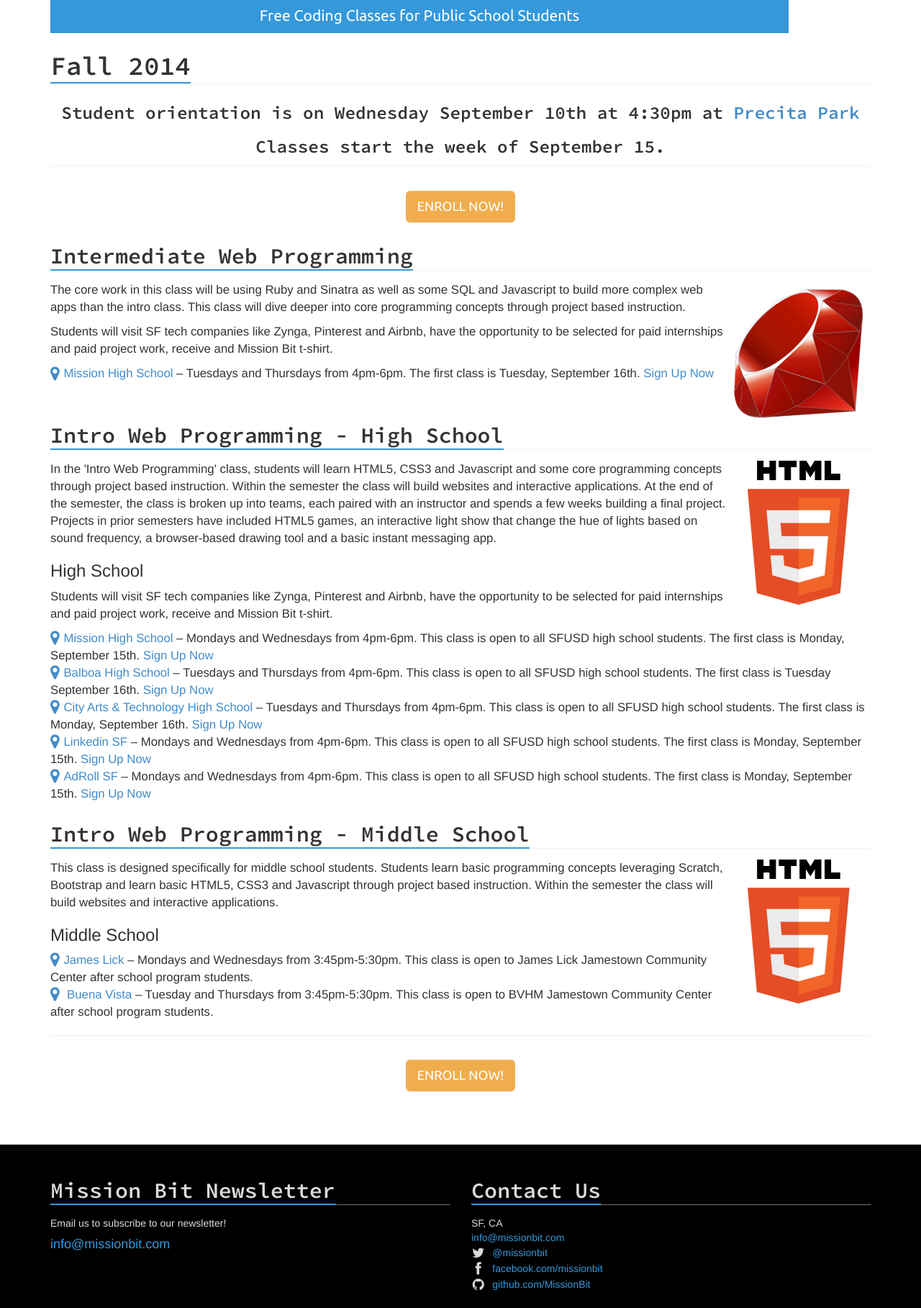
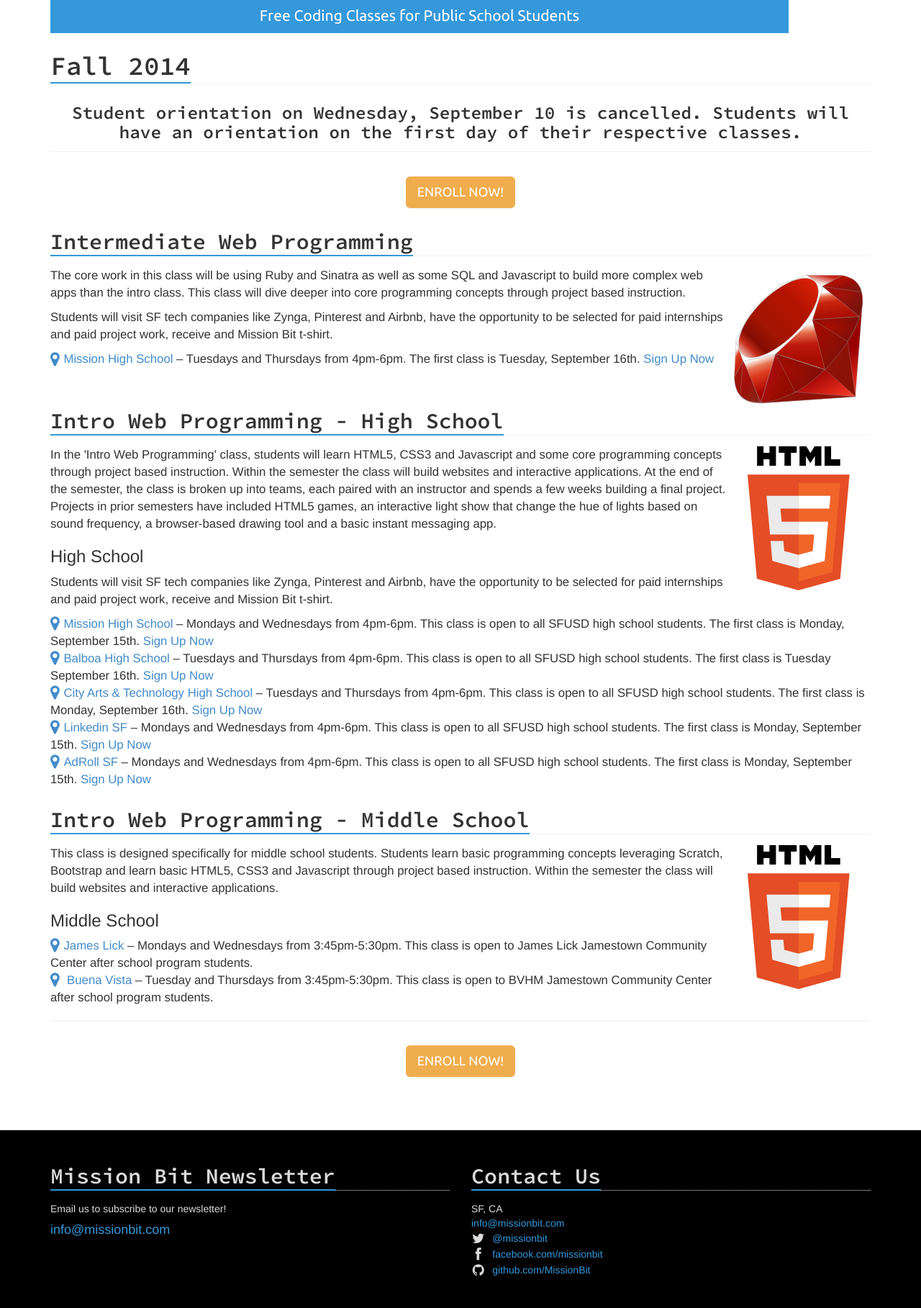
Before and after one commit to MissionBit/missionbit.github.io, a Jekyll site: the page built from programs/index.html, in a window 1280 px wide, cut to the strip 533-2350 px from the top of the page. Shown: the whole strip at 72% size. Built offline with Jekyll 4.4.1, drawn with Linux system fonts in a browser that asks for light colours; some web fonts are replaced.

Commit message:
student orientation message

```diff
--- a/css/style.css
+++ b/css/style.css
@@ -209,7 +209,7 @@
 }
 
 .homepage-image.img-anim-group-1 {
-    background-image: url(../images/home/anim-group-1.jpg);
+    background-image: url(../images/home/summer-mobile-tunnel-sm.jpg);
 }
 .homepage-image.snailassalt {
     background-image: url(../images/teamimages/snailassalt.jpg);
@@ -219,7 +219,7 @@
 }
 
 .homepage-image.img-groups-1 {
-    background-image: url(../images/home/mobiledevclass.jpg);
+    background-image: url(../images/home/mBit-MGC-montypresents-horizon-bg.jpg);
 }
 
 .homepage-image.img-class-whiteboard-1 {
--- a/programs/index.html
+++ b/programs/index.html
@@ -15,8 +15,7 @@
             <h2>Fall 2014</h2>
         </div>
         <div class="headline open-signups">
-            <h1>Student orientation is on Wednesday September 10th at 4:30pm at <a href="http://bit.ly/precita-park-map" title="Map of 3200 Folsom St, SF, CA 94110" target="_blank"> Precita Park </a></h1>
-            <h1>Classes start the week of September 15. </h1>
+            <h1>Student orientation on Wednesday, September 10 is cancelled. Students will have an orientation on the first day of their respective classes. </h1>
         </div>
     </div>
     <div class="section">
```
Also changed, not shown: images/home/mBit-MGC-montypresents-horizon-bg.jpg (added), images/home/summer-mobile-tunnel-sm.jpg (added).
